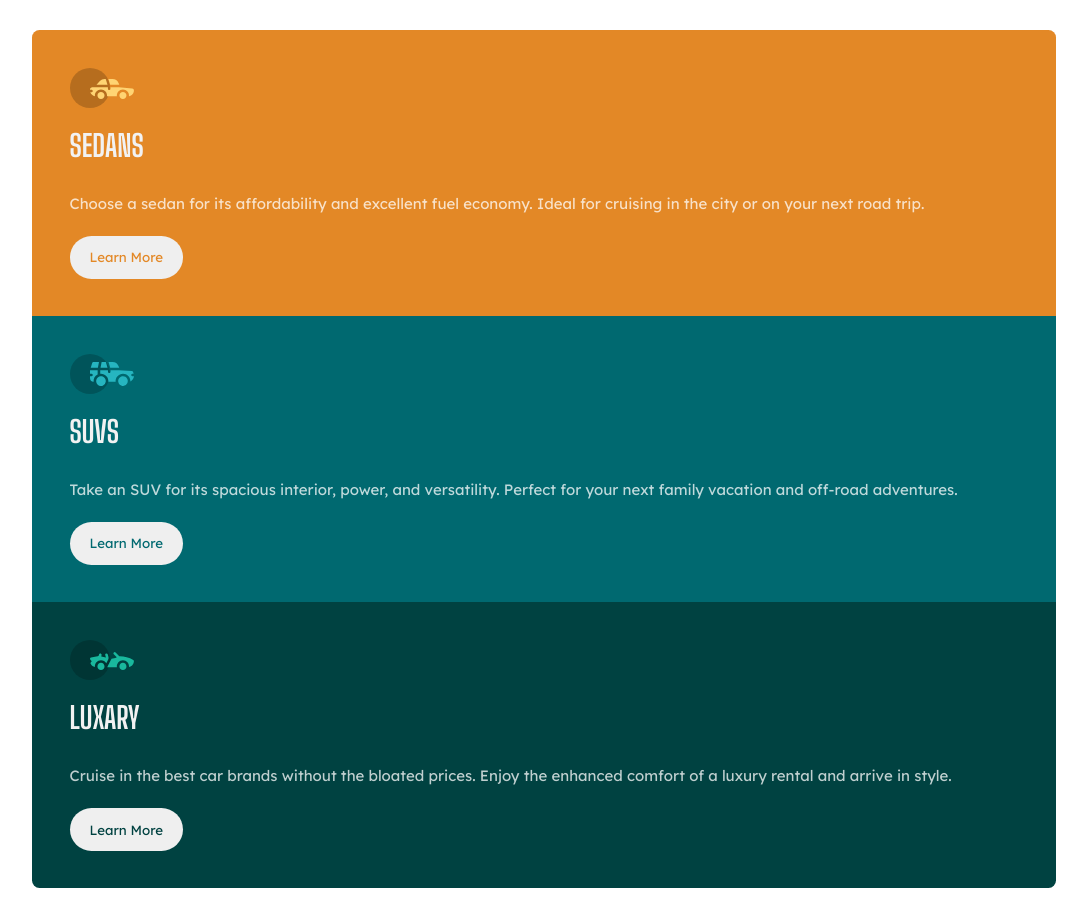
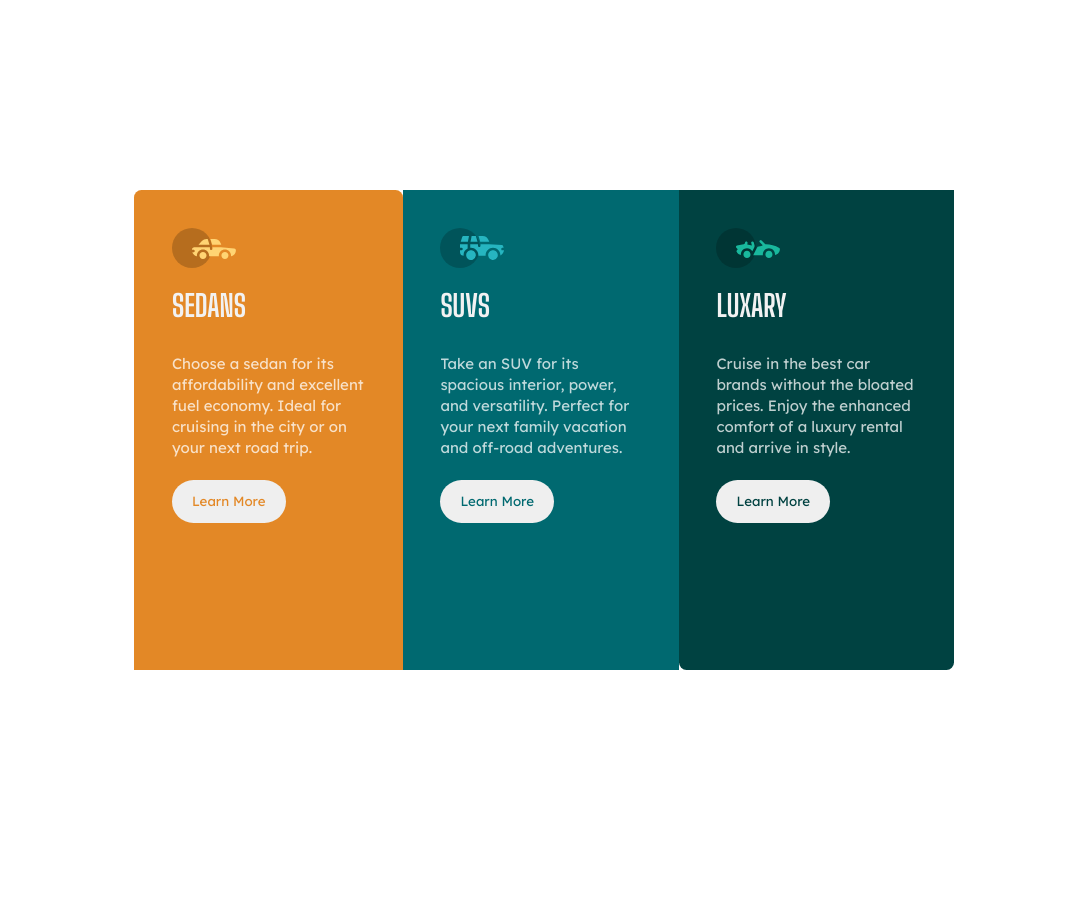
Before and after one commit to john-k-phillips/fm-3-column-preview-card, a website: page index.html in a window 1280 px wide. Shown: the whole page, without its empty margins (96-1183 px from the left). After the commit the page ends 860 px from the top, so only its background shows below. Drawn offline with Linux system fonts and the light colour scheme.

Commit message:
Desktop container responsive.

```diff
--- a/styles.scss
+++ b/styles.scss
@@ -23,13 +23,21 @@ body {
 
 .container {
     width: 80%;
+    max-width: 1024px;
 
     display: flex;
     flex-direction: column;
 }
 
 @media screen and (min-width: 765px) {
+    body {
+        height: 100vh;
+        display: grid;
+        place-items: center;
+    }
+    .container {
+        flex-direction: row;
+        height: 60%;
+        max-height: 500px;
+    }
 }
-
-@media screen and (min-width: 1440px) {
-}
```
Also changed, not shown: styles.css, 1 other file.
